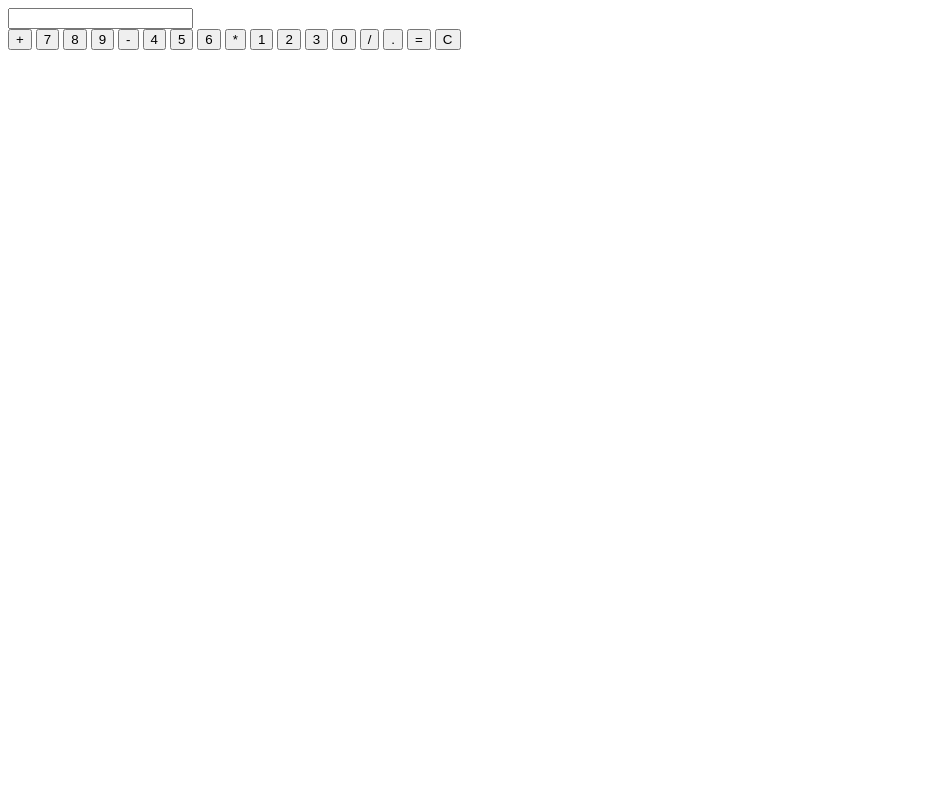
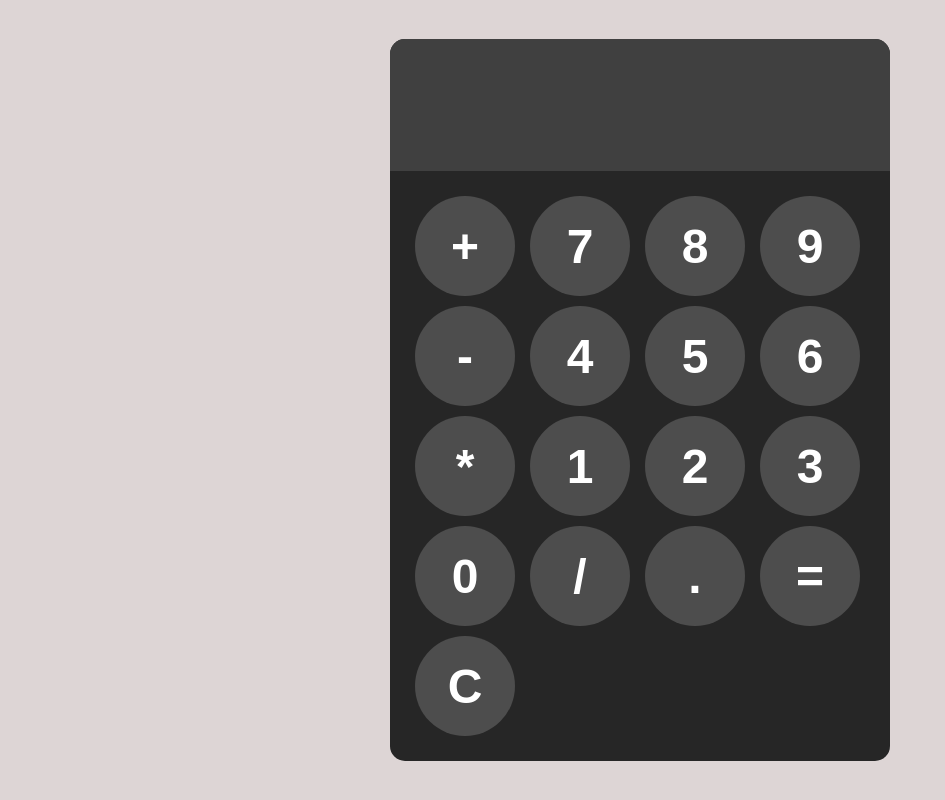
Before and after one commit to MelkerOG/simple-calculator, a plain HTML site: page index.html in a window 1280 px wide. Shown: the whole page, without its empty margins (0-945 px from the left). Drawn offline with Linux system fonts and the light colour scheme.

Commit message:
some styling for the calculator within the css file

```diff
--- a/index.html
+++ b/index.html
@@ -4,6 +4,7 @@
     <meta charset="UTF-8" />
     <meta name="viewport" content="width=device-width, initial-scale=1.0" />
     <title>Simple Calculator</title>
+    <link rel="stylesheet" href="style.css" />
   </head>
   <body>
     <div id="calculator">
--- a/style.css
+++ b/style.css
@@ -0,0 +1,52 @@
+body {
+  margin: 0;
+  display: flex;
+  justify-content: center;
+  align-items: center;
+  height: 100vh;
+  background-color: hsl(0, 10%, 85%);
+}
+
+#display {
+  width: 100%;
+  padding: 20px;
+  font-size: 5rem;
+  text-align: left;
+  border: none;
+  background-color: hsl(0, 0%, 25%);
+}
+
+#calculator {
+  font-family: Arial, Helvetica, sans-serif;
+  background-color: hsl(0, 0%, 15%);
+  border-radius: 15px;
+  max-width: 500px;
+  overflow: hidden;
+}
+
+#keys {
+  display: grid;
+  grid-template-columns: repeat(4, 1fr);
+  gap: 10px;
+  padding: 25px;
+}
+
+button {
+  width: 100px;
+  height: 100px;
+  border-radius: 50px;
+  border: none;
+  background-color: hsl(0, 0%, 30%);
+  color: white;
+  font-size: 3rem;
+  font-weight: bold;
+  cursor: pointer;
+}
+
+button:hover {
+  background-color: hsl(0, 0%, 40%);
+}
+
+button:active {
+  background-color: hsl(0, 0%, 50%);
+}
```
